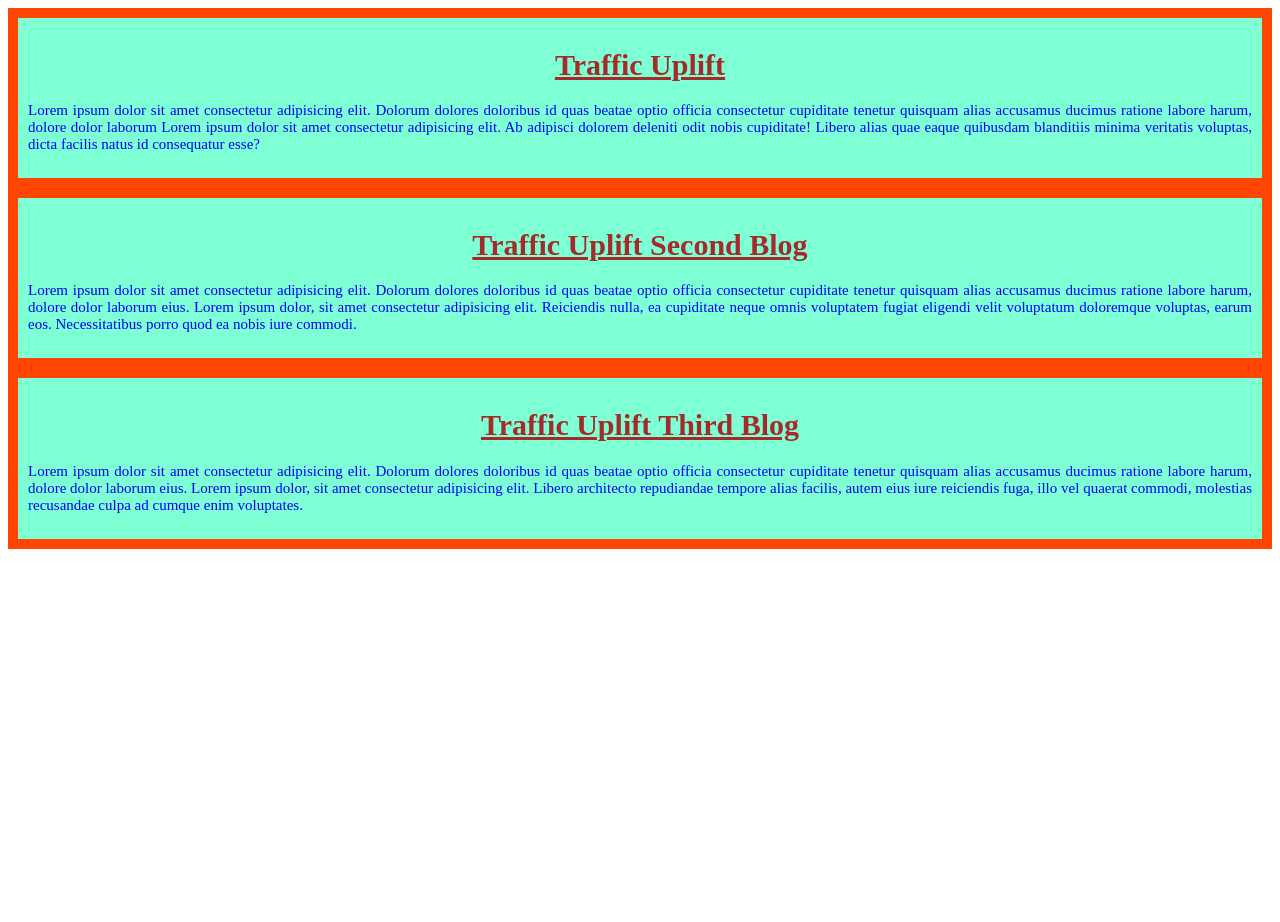
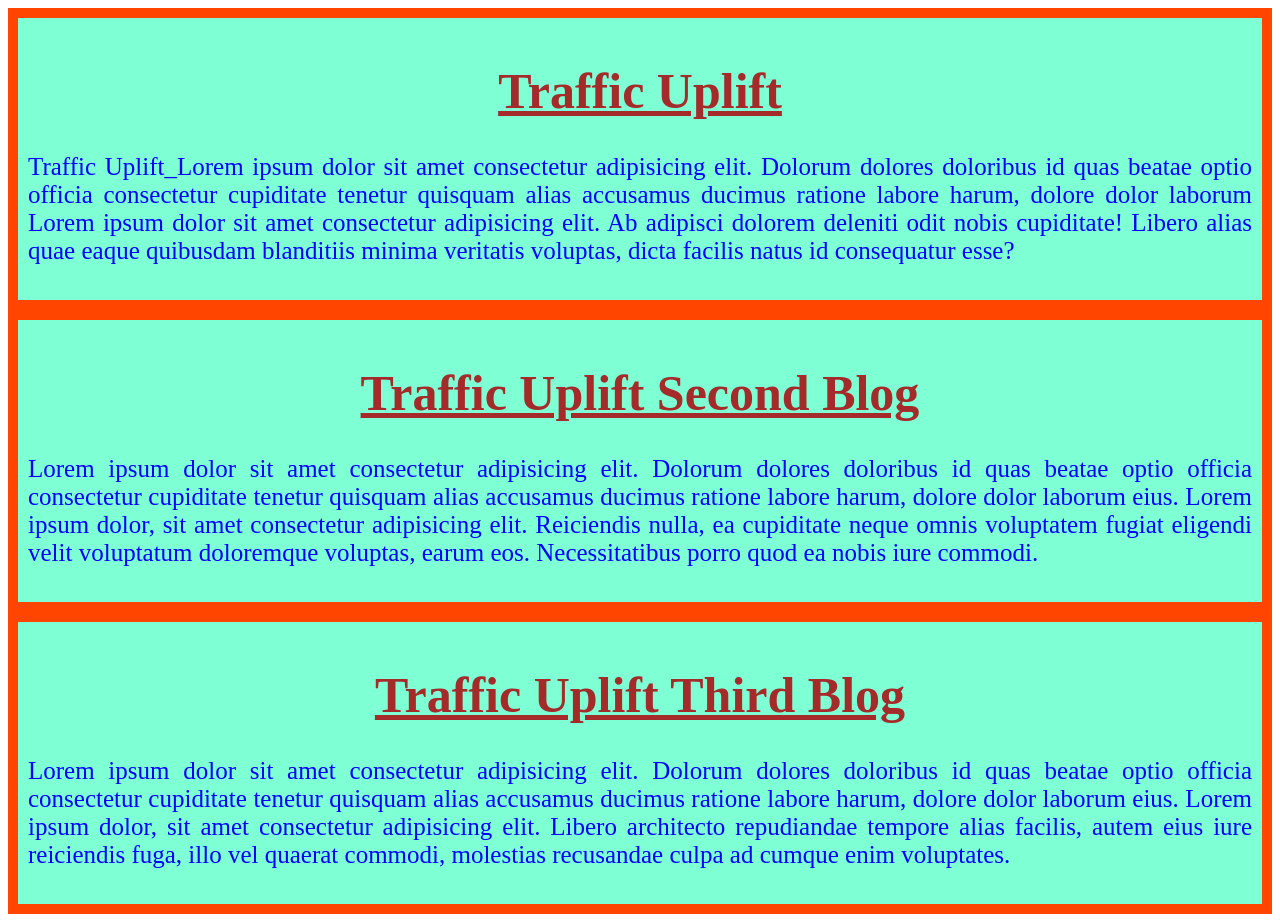
Before and after one commit to masumgaibandha/my-2nd-project-repo, a plain HTML site: page index.html in a window 1280 px wide. Before the commit the page ends 800 px from the top, so only its background shows below. Drawn offline with Linux system fonts and the light colour scheme.

```diff
--- a/Style/style.css
+++ b/Style/style.css
@@ -5,7 +5,7 @@ div{
   color:blue;
   text-align: justify;
   padding: 10px;
-  font-size: 15px;
+  font-size: 25px;
 }
 h1{
   text-align: center;
--- a/index.html
+++ b/index.html
@@ -5,11 +5,12 @@
   <meta name="viewport" content="width=device-width, initial-scale=1.0">
   <title>My Second Git hub Project</title>
   <link rel="stylesheet" href="/Style/style.css">
+
 </head>
 <body>
   <div>
     <h1>Traffic Uplift</h1>
-    <p>Lorem ipsum dolor sit amet consectetur adipisicing elit. Dolorum dolores doloribus id quas beatae optio officia consectetur cupiditate tenetur quisquam alias accusamus ducimus ratione labore harum, dolore dolor laborum Lorem ipsum dolor sit amet consectetur adipisicing elit. Ab adipisci dolorem deleniti odit nobis cupiditate! Libero alias quae eaque quibusdam blanditiis minima veritatis voluptas, dicta facilis natus id consequatur esse?</p>
+    <p>Traffic Uplift_Lorem ipsum dolor sit amet consectetur adipisicing elit. Dolorum dolores doloribus id quas beatae optio officia consectetur cupiditate tenetur quisquam alias accusamus ducimus ratione labore harum, dolore dolor laborum Lorem ipsum dolor sit amet consectetur adipisicing elit. Ab adipisci dolorem deleniti odit nobis cupiditate! Libero alias quae eaque quibusdam blanditiis minima veritatis voluptas, dicta facilis natus id consequatur esse?</p>
 
 
   </div>
```
